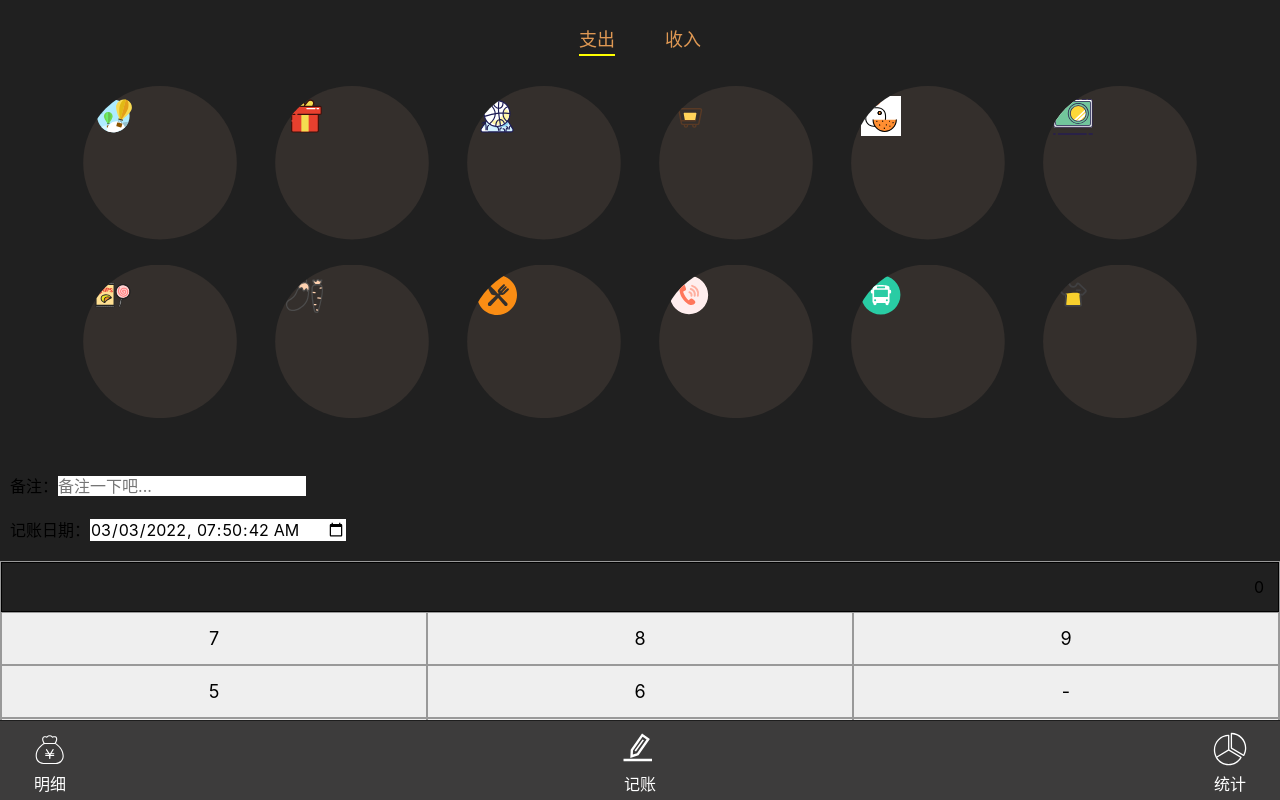
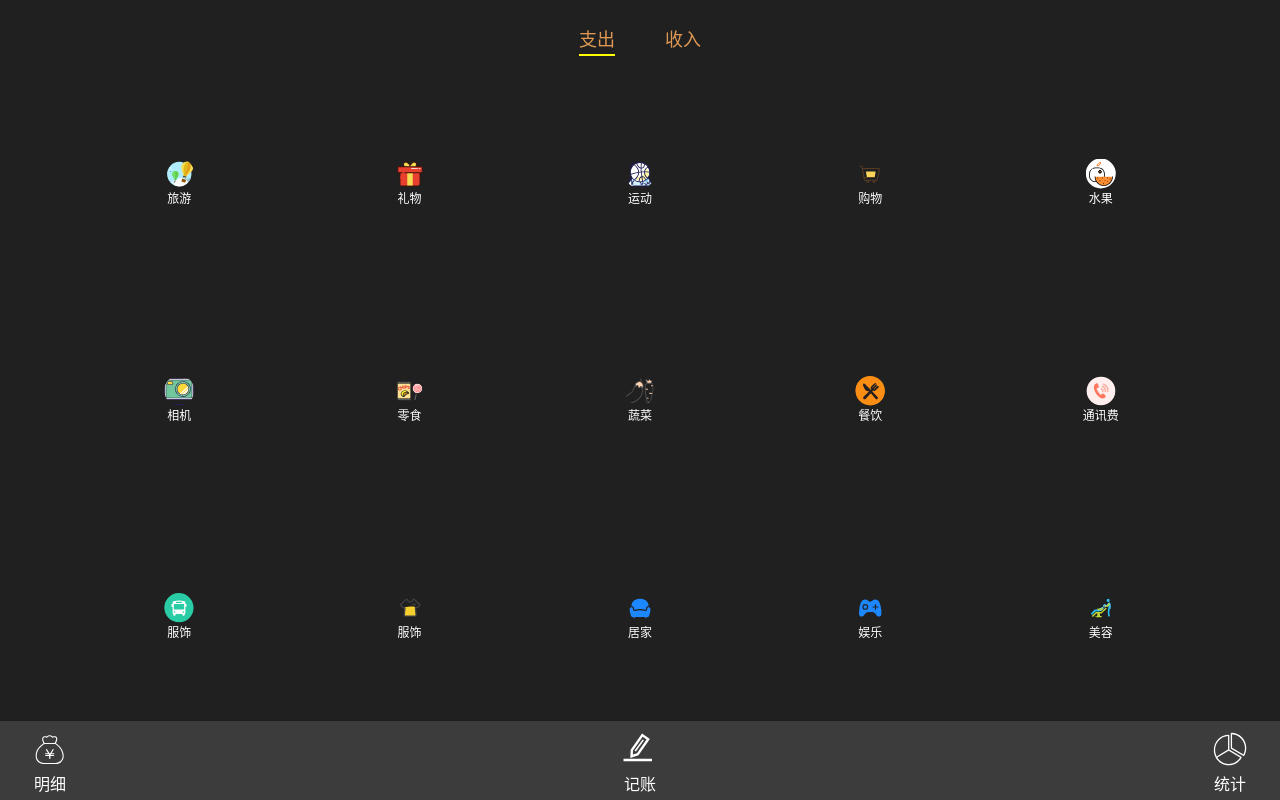
Before and after one commit to leigp555/accrount, a Vue app: page /#/ in a window 1280 px wide. Built offline with nearby package versions, Linux system fonts and the light colour scheme.

Commit message:
美化home组件

```diff
--- a/src/components/RecordCalc.vue
+++ b/src/components/RecordCalc.vue
@@ -65,17 +65,16 @@ export default defineComponent({
 
 <style lang="scss" scoped>
 .home-recordTime-wrap {
-  border: 1px solid #999;
-  margin-top: 10px;
-  margin-bottom: 6em;
   height: 100%;
-
+  background-color:#efbd5e;
+  border: 1px solid #efbd5e;
   > .showMoney {
     display: flex;
     justify-content: right;
     align-items: center;
     padding: 14px;
     border: 1px solid black;
+    background-color:#efbd5e;
   }
 
   > .money-calc {
@@ -92,6 +91,7 @@ export default defineComponent({
         text-align: center;
         width: 25vw;
         border: 1px solid #999;
+        background-color:#f5bc47;
       }
     }
   }
--- a/src/components/RecordIcon.vue
+++ b/src/components/RecordIcon.vue
@@ -6,6 +6,7 @@
           <svg class="icon">
             <use :xlink:href="`#icon-${item}`"></use>
           </svg>
+          <span>{{incomeNode[item]}}</span>
         </div>
 
       </div>
@@ -16,9 +17,8 @@
           <svg class="icon">
             <use :xlink:href="`#icon-${item}`"></use>
           </svg>
+          <span>{{expenditureNode[item]}}</span>
         </div>
-
-
       </div>
     </div>
   </div>
@@ -49,6 +49,39 @@ export default defineComponent({
         expenditureList[i] = `icon${i}`
       }
     }
+    const expenditureNode = {
+      "icon1": "旅游",
+      "icon2": "礼物",
+      "icon3": "运动",
+      "icon4": "购物",
+      "icon5": "水果",
+      "icon6": "相机",
+      "icon7": "零食",
+      "icon8": "蔬菜",
+      "icon9": "餐饮",
+      "icon10": "通讯费",
+      "icon11": "服饰",
+      "icon12": "服饰",
+      "icon13": "居家",
+      "icon14":"娱乐",
+      "icon15":"美容",
+      "icon16":"日用",
+      "icon17": "加油",
+      "icon18":"自定义",
+    };
+    const incomeNode={
+      "income1":"工资",
+      "income2":"工作",
+      "income3":"房租",
+      "income4":"投资",
+      "income5":"理财",
+      "income6":"红包",
+      "income7":"中奖",
+      "income8":"兼职",
+      "income9":"副业",
+      "income10":"礼金",
+      "income11":"奖金",
+    }
     incomeListContent()
     expenditureListContent()
     watchEffect(() => {
@@ -60,7 +93,7 @@ export default defineComponent({
       selectedIcon.value = e.currentTarget as HTMLDivElement
       selectedIcon.value.classList.add("selectedIcon")
     }
-    return {incomeList, expenditureList, countType, toggle}
+    return {incomeList, expenditureList, countType, toggle,expenditureNode,incomeNode}
   }
 })
 </script>
@@ -86,8 +119,6 @@ export default defineComponent({
     left: 0;
 
     > .svgList {
-
-
       margin-right: -3vw;
       transition: all 250ms;
       display: inline-block;
@@ -113,21 +144,24 @@ export default defineComponent({
 
       > .svgWrap {
         display: inline-flex;
+        flex-direction: column;
+        justify-content: center;
+        align-items: center;
         margin-right: 3vw;
         margin-bottom: 25px;
-        clip-path: circle(50%);
         background-color: rgba(255, 205, 67, .5);
-        width: 12vw;
-        height: 12vw;
-        justify-content: center;
-        align-items: center;
-        display: inline-block;
-        padding: 10px;
-        background-color: #342f2c;
+        width: 15vw;
+        height: 15vw;
+        background-color: #202020;
+        >span{
+          color: white;
+          font-size: 12px;
+          white-space: nowrap;
+        }
         border-radius: 35%;
       }
       > .selectedIcon {
-        background-color: green;
+        background-color:  #2a2a2a;
       }
     }
 
@@ -135,8 +169,9 @@ export default defineComponent({
 }
 
 .icon {
-  width: 40px;
-  height: 40px;
+  width: 30px;
+  height: 30px;
+  clip-path: circle(50%);
   vertical-align: -0.15em;
   fill: currentColor;
   overflow: hidden;
--- a/src/components/RecordNode.vue
+++ b/src/components/RecordNode.vue
@@ -1,9 +1,11 @@
 <template>
   <div class="home-node-wrap">
+    <div class="inner">
       <label>
         <span>备注：</span>
-    <input type="text" placeholder="备注一下吧..." v-model="node" @change="commit">
+        <input type="text" placeholder="点击备注..." v-model="node" @change="commit">
       </label>
+    </div>
   </div>
 </template>
 
@@ -32,14 +34,24 @@ export default defineComponent({
 
 <style lang="scss" scoped>
 .home-node-wrap{
-  margin-top: 20px;
+  display: flex;
+  justify-content: start;
+  align-items: center;
+  background-color:#2a2a2a;
+  padding: 5px 0;
+  border-top: 1px solid #202020;
+  >.inner{
+    color: white;
     padding: 10px;
     display: inline-flex;
     align-items: center;
     >label{
       >input{
         border: none;
+        background-color: inherit;
       }
     }
   }
+}
+
 </style>
--- a/src/components/RecordTime.vue
+++ b/src/components/RecordTime.vue
@@ -1,9 +1,11 @@
 <template>
   <div class="home-node-wrap">
+    <div class="inner">
       <label>
         <span>记账日期：</span>
         <input type="datetime-local"  v-model="time">
       </label>
+    </div>
   </div>
 </template>
 
@@ -29,13 +31,21 @@ export default defineComponent({
 
 <style lang="scss" scoped>
 .home-node-wrap{
+  background-color:#2a2a2a;
+  padding: 5px 0;
+  color: white;
+  >.inner{
+    display: inline-flex;
     padding: 10px;
-  display: inline-flex;
     align-items: center;
     >label{
       >input{
         border: none;
+        background-color: inherit;
+        color: white;
       }
     }
   }
+}
+
 </style>
```
Lines whose indentation alone changed are shown as unchanged.
